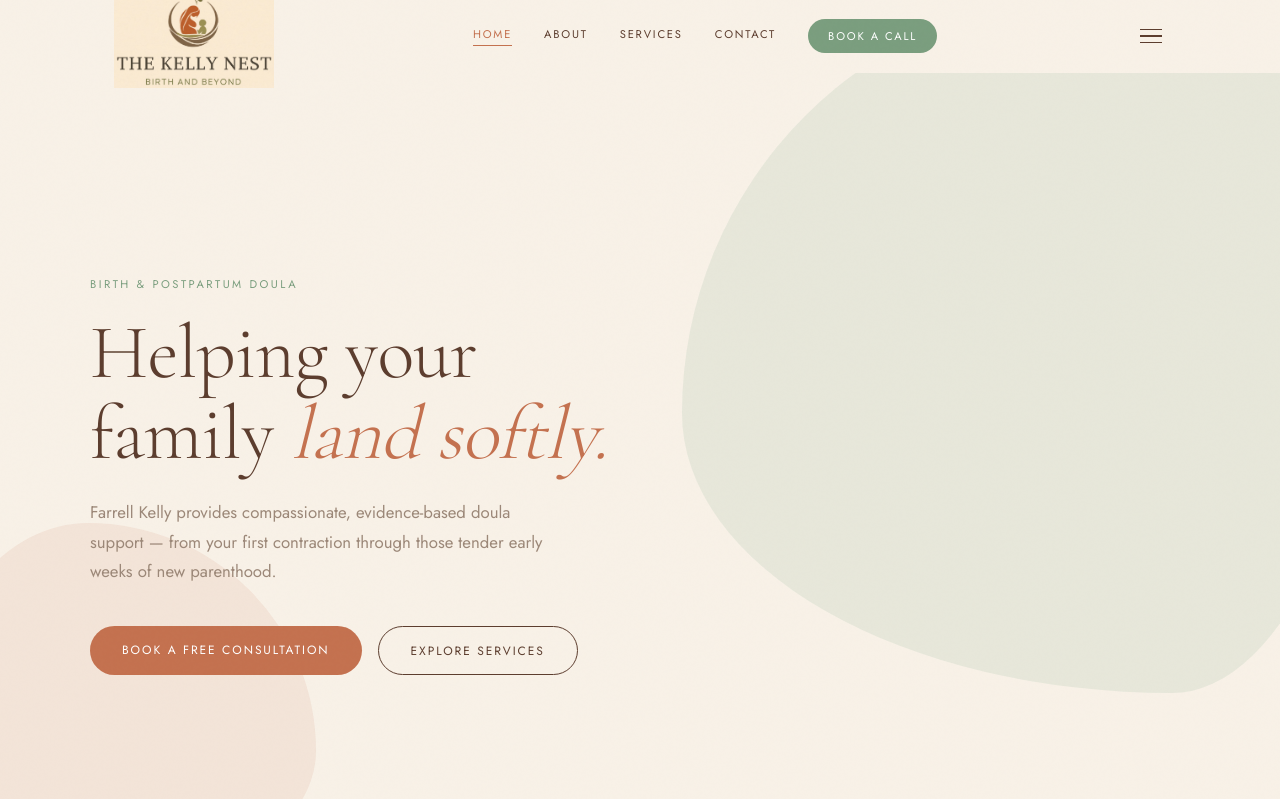
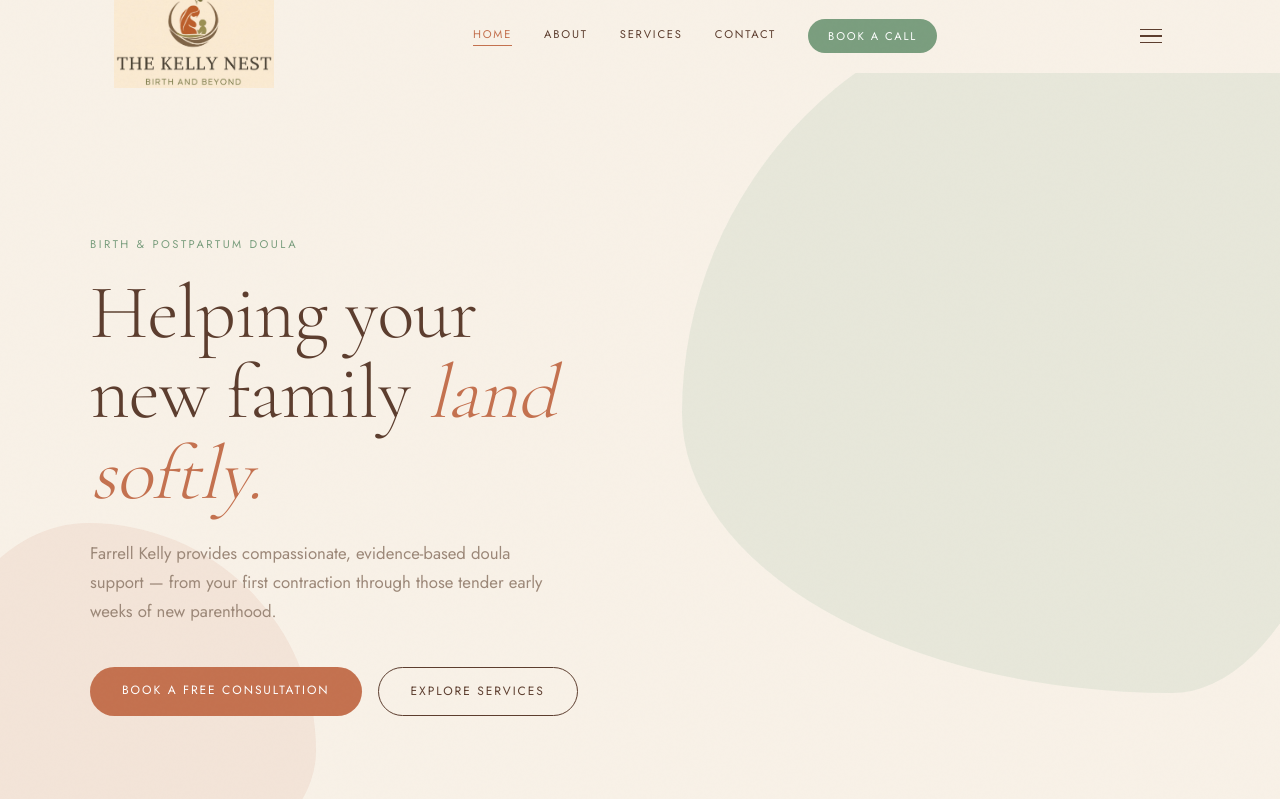
Before and after one commit to farrellbirthandbeyond/the-kelly-nest, a Next.js app: page / in a window 1280 px wide. Shown: the top 799 px of the page. Built offline with nearby package versions, Linux system fonts and the light colour scheme.

Commit message:
Add 'new' to hero headline

```diff
--- a/app/page.js
+++ b/app/page.js
@@ -30,7 +30,7 @@ export default function Home() {
               Birth &amp; Postpartum Doula
             </p>
             <h1 style={{ fontFamily: 'var(--font-cormorant)', fontSize: 'clamp(3rem, 6vw, 5.5rem)', fontWeight: 300, color: 'var(--warm-brown)', lineHeight: 1.05, marginBottom: '1.5rem' }}>
-              Helping your family{' '}
+              Helping your new family{' '}
               <em style={{ fontStyle: 'italic', color: 'var(--terracotta)' }}>land softly.</em>
             </h1>
             <p style={{ fontFamily: 'var(--font-jost)', fontSize: '1.05rem', lineHeight: 1.75, color: 'var(--stone)', maxWidth: '460px', marginBottom: '2.5rem' }}>
```
